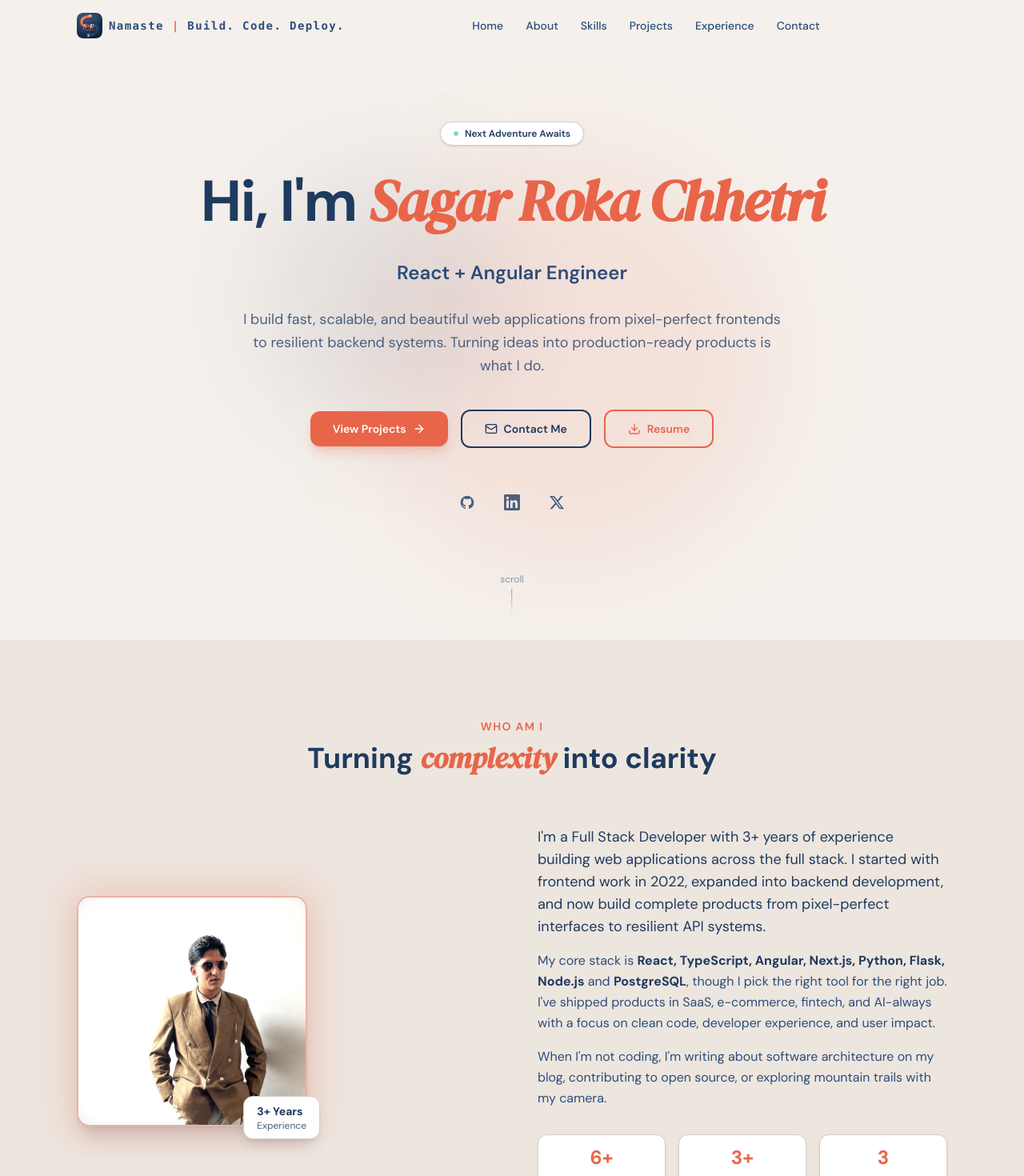
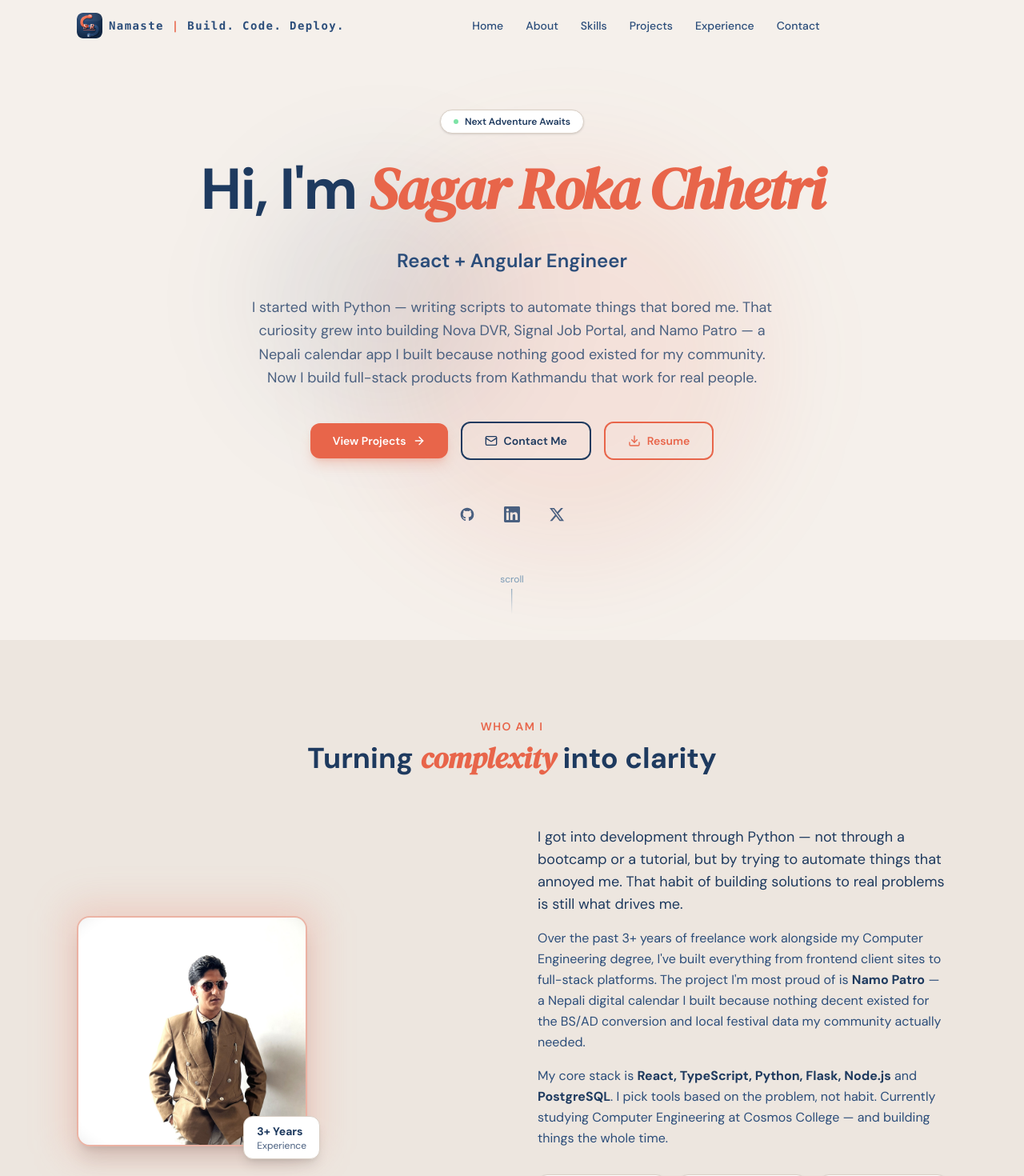
Before and after one commit to sc8134/Portfolio, a React (Vite) app: page / in a window 1280 px wide. Shown: the top 1470 px of the page at 80% size. Built offline with nearby package versions, Linux system fonts and the light colour scheme.

Commit message:
Specific personal copy: Hero tagline, About bio, experience descriptions

```diff
--- a/src/components/About.tsx
+++ b/src/components/About.tsx
@@ -97,22 +97,24 @@ export default function About() {
           >
             <div className="space-y-4 text-[#2B4D7A] leading-relaxed">
               <p className="text-lg text-[#1E3A5F]">
-                I'm a Full Stack Developer with 3+ years of experience building
-                web applications across the full stack. I started with frontend work in 2022,
-                expanded into backend development, and now build complete products
-                from pixel-perfect interfaces to resilient API systems.
+                I got into development through Python — not through a bootcamp or a tutorial,
+                but by trying to automate things that annoyed me. That habit of building
+                solutions to real problems is still what drives me.
+              </p>
+              <p>
+                Over the past 3+ years of freelance work alongside my Computer Engineering degree,
+                I've built everything from frontend client sites to full-stack platforms.
+                The project I'm most proud of is{' '}
+                <strong className="text-[#1E3A5F]">Namo Patro</strong> — a Nepali digital calendar
+                I built because nothing decent existed for the BS/AD conversion and local festival
+                data my community actually needed.
               </p>
               <p>
                 My core stack is{' '}
-                <strong className="text-[#1E3A5F]">React, TypeScript, Angular, Next.js, Python, Flask, Node.js</strong>{' '}
-                and{' '}
-                <strong className="text-[#1E3A5F]">PostgreSQL</strong>, though I pick the right tool for the right job.
-                I've shipped products in SaaS, e-commerce, fintech, and AI-always
-                with a focus on clean code, developer experience, and user impact.
-              </p>
-              <p>
-                When I'm not coding, I'm writing about software architecture on my blog,
-                contributing to open source, or exploring mountain trails with my camera.
+                <strong className="text-[#1E3A5F]">React, TypeScript, Python, Flask, Node.js</strong>{' '}
+                and <strong className="text-[#1E3A5F]">PostgreSQL</strong>. I pick tools based on
+                the problem, not habit. Currently studying Computer Engineering at Cosmos College —
+                and building things the whole time.
               </p>
             </div>
 
--- a/src/components/Hero.tsx
+++ b/src/components/Hero.tsx
@@ -110,8 +110,10 @@ export default function Hero() {
           transition={{ duration: 0.6, delay: 0.3 }}
           className="text-base sm:text-lg text-[#4A6080] max-w-2xl mx-auto mb-10 leading-relaxed"
         >
-          I build fast, scalable, and beautiful web applications from pixel-perfect frontends
-          to resilient backend systems. Turning ideas into production-ready products is what I do.
+          I started with Python — writing scripts to automate things that bored me.
+          That curiosity grew into building Nova DVR, Signal Job Portal, and Namo Patro —
+          a Nepali calendar app I built because nothing good existed for my community.
+          Now I build full-stack products from Kathmandu that work for real people.
         </motion.p>
 
         {/* CTA buttons */}
--- a/src/data/experience.ts
+++ b/src/data/experience.ts
@@ -7,7 +7,7 @@ export const experiences: Experience[] = [
     company: 'CodeRunners Technologies / Freelance',
     period: 'Jan 2025 – Present',
     description:
-      'Building full-stack web applications end-to-end — from React frontends to Node.js and Python backends. Working on SaaS products, API integrations, and AI-powered tools for clients across multiple domains.',
+      'Building complete products end-to-end — React frontends, Python/Node.js backends, and deployment. Current focus: AI-powered tools and SaaS products. Built Nova DVR (live on Vercel) and Signal Job Portal during this period.',
     type: 'work',
   },
   {
@@ -16,7 +16,7 @@ export const experiences: Experience[] = [
     company: 'Freelance',
     period: 'Jan 2024 – Dec 2024',
     description:
-      'Expanded into backend development — built REST APIs, integrated databases (PostgreSQL, MongoDB), and set up CI/CD pipelines. Shipped backend systems for multiple client projects.',
+      'Moved from frontend-only to full backend work. Built REST APIs with Flask and Node.js, integrated PostgreSQL and MongoDB, and set up GitHub Actions CI/CD pipelines for client projects. This is when I started taking system design seriously.',
     type: 'work',
   },
   {
@@ -25,7 +25,7 @@ export const experiences: Experience[] = [
     company: 'Freelance',
     period: 'Jun 2022 – Dec 2023',
     description:
-      'Started freelance career building responsive frontend web applications for clients in e-commerce, healthcare, and fintech. Consistently improved Lighthouse performance scores across client projects.',
+      'Started freelancing with React and Tailwind CSS — mostly client sites for local businesses in Nepal. Learned a lot about responsive design, accessibility, and what real users actually need from an interface.',
     type: 'work',
   },
   {
@@ -35,7 +35,7 @@ export const experiences: Experience[] = [
     college: 'Cosmos College of Management & Technology',
     period: '2022 – 2026',
     description:
-      'Studying software engineering, algorithms, data structures, networking, and distributed systems. Actively building real projects alongside coursework throughout the degree.',
+      'Studying software engineering, algorithms, networking, and distributed systems. I\'ve been building real projects in parallel the entire time — the GitHub profile reflects that. Namo Patro was started during my first year.',
     type: 'education',
   },
   {
@@ -44,7 +44,7 @@ export const experiences: Experience[] = [
     college: 'Milestone International College',
     period: '2019 – 2021',
     description:
-      'Completed higher secondary education with honors. Achieved 3.78 GPA — ranked in the top 10% in Nepal.',
+      'Completed higher secondary with honors — 3.78 GPA, top 10% in Nepal. Physics trained me to think systematically before acting, which still shows up in how I approach debugging.',
     type: 'education',
   },
 ];
```
